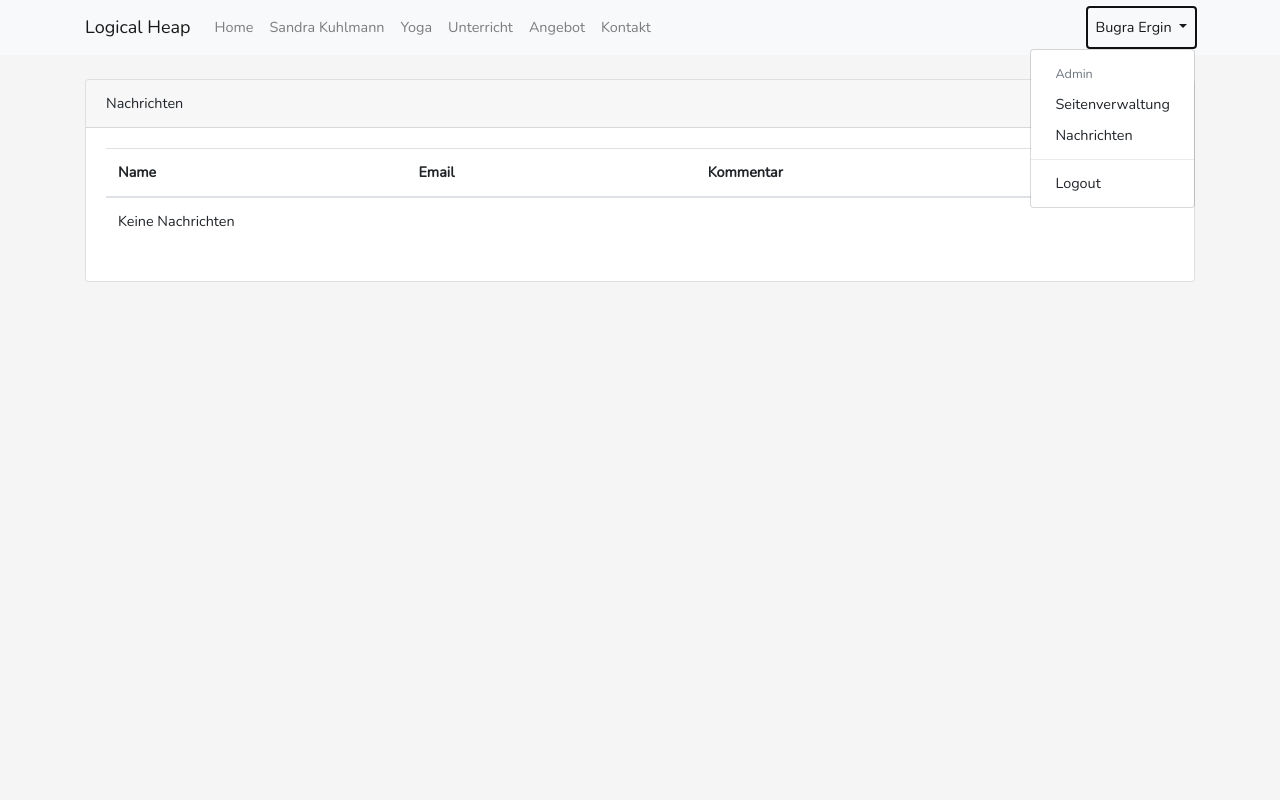
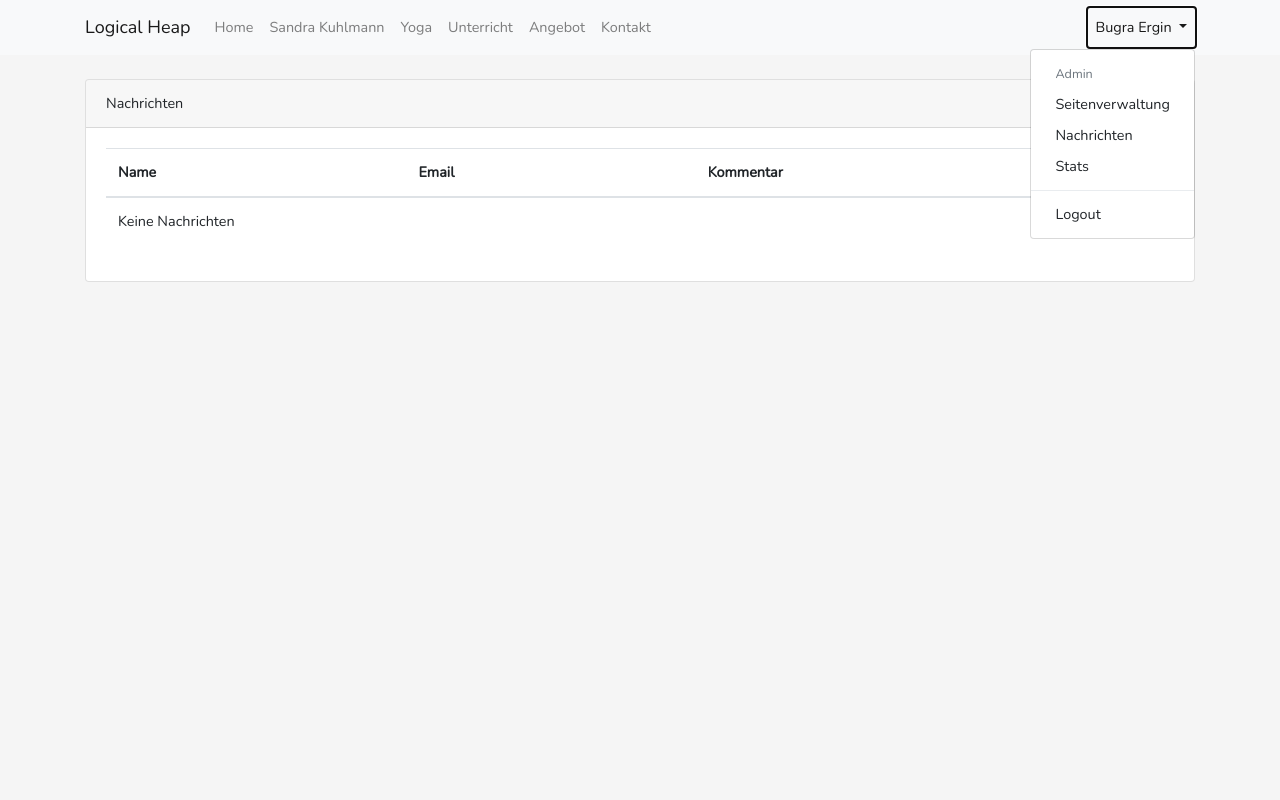
Before and after one commit to bicibg/yoga-sandra, a Laravel app: page /admin/messages in a window 1280 px wide, after a click on "Bugra Ergin". Run offline with Laravel 8, Linux system fonts and the light colour scheme; a user stored in the database is signed in; data comes from the database, SQL or seed files in the repository; data that the repository does not hold is empty.

Commit message:
stats page and working tracker. new menu entry Stats

```diff
--- a/config/tracker.php
+++ b/config/tracker.php
@@ -320,7 +320,7 @@ return [
     /*
      * Enable the Stats Panel?
      */
-    'stats_panel_enabled' => false,
+    'stats_panel_enabled' => true,
 
     /*
      * Stats Panel routes before filter
--- a/resources/views/partials/menu.blade.php
+++ b/resources/views/partials/menu.blade.php
@@ -37,6 +37,7 @@
                             <h6 class="dropdown-header">Admin</h6>
                             <a class="dropdown-item" href="{{ route('pages.index') }}">Seitenverwaltung</a>
                             <a class="dropdown-item" href="{{ route('pages.messages') }}">Nachrichten</a>
+                            <a class="dropdown-item" href="{{ route('tracker.stats.index') }}">Stats</a>
 
                             <div class="dropdown-divider"></div>
                             <a class="dropdown-item" href="{{ route('logout') }}"
```
Also changed, not shown: 1 other file.
